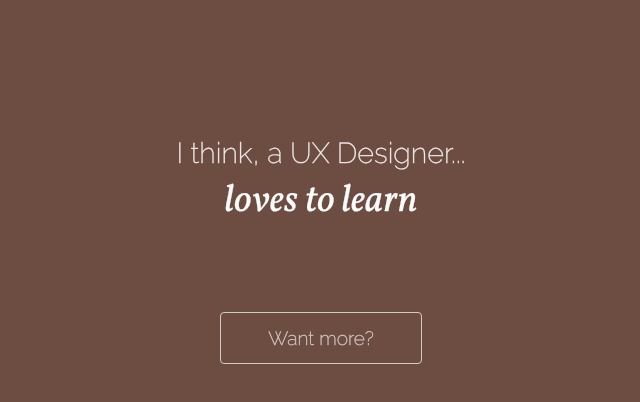
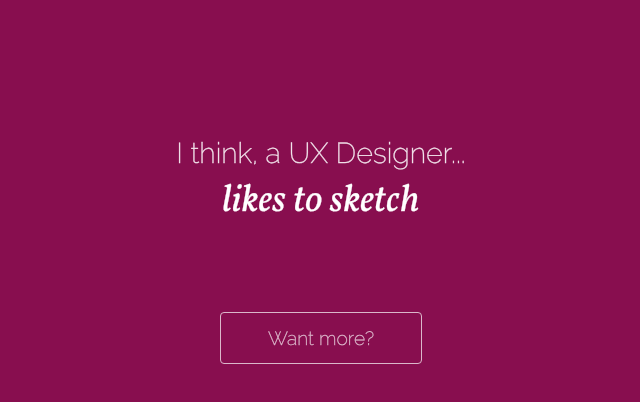
Before and after one commit to auxdesigner/aUXDesigner.com, a plain HTML site: page static/index.html in a window 1280 px wide. Both pictures are taken after a click on the link "Want more?". Shown: the whole page, without its empty margins (319-959 px from the left). Drawn offline with nearby package versions, Linux system fonts and the light colour scheme.

Commit message:
fix color, quote, favicon, font

```diff
--- a/static/script.js
+++ b/static/script.js
@@ -1,12 +1,14 @@
 
 
 $(function(){
+
+
+
 	$(document).ready(function(){
-		words.sort(function(){return Math.round(Math.random())});
-		$('#quote').text(words.pop());
-
-		$('body').addClass(colors.pop());
-
+		var randomColor = colors[j];
+		var randomQuote = words[Math.floor(Math.random() * words.length)];
+		$('body').addClass(randomColor);
+		$('#quote').text(randomQuote);
 		$("#quote").css({ 'marginTop': '-0.2em', 'opacity': '0' });
 		$("#quote").delay(100).animate({
 	    	opacity: "1",
@@ -14,8 +16,8 @@ $(function(){
 	 	}, 300 );
 	});
 
-	var i = 0;
-	var j = -1;
+
+
 	var words = [
 					'never says never',
 					'thinks before she mocks',
@@ -59,7 +61,7 @@ $(function(){
 					'c6'
 
 				];
-
+	var j = Math.floor(Math.random() * colors.length);
 	$('#go').click(function(){
 
 		MagicWand();
@@ -73,8 +75,10 @@ $(function(){
         	opacity: "0",
 		}, 300,
 			function(){
-     			words.sort(function(){return Math.round(Math.random())});
-	         	$('#quote').text(words.pop());
+
+				var randomQuote = words[Math.floor(Math.random() * words.length)];
+				$('#quote').text(randomQuote);
+
 				$("#quote").css({ 'marginTop': '-0.2em' });
 				$("#quote").delay(100).animate({
 		        	opacity: "1",
--- a/static/style.css
+++ b/static/style.css
@@ -8,16 +8,25 @@
 		-webkit-transition: background-color 0.5s ease-in-out;
 		-moz-transition: background-color 0.5s ease-in-out;
     	-o-transition: background-color 0.5s ease-in-out;
+    	font-size:100%;
 	}
 	#box {
 		margin-bottom: 3em; height: 8em;
+	}
+	@font-face {
+	    font-family:"Raleway";
+	    src: url("Raleway-ExtraLight.ttf")
+	}
+	@font-face {
+	    font-family:"Vollkorn";
+	    src: url("Vollkorn-Italic.ttf")
 	}
 	header {
 		font-family: 'Raleway'; font-size:1.8em; color:#fff; margin-bottom: .4em; opacity: .9;
 	}
 
 	#quote {
-		margin-top: 1em; margin-bottom: 2em; color:#fff; font-family: 'Vollkorn'; font-style: italic;
+		margin-top: 1em; margin-bottom: 2em; color:#fff; font-family: 'Vollkorn';
 		font-size:2.4em; line-height: 1; display: block;
 	}
 	a#go {
@@ -36,22 +45,22 @@
 	}
 
 	.c1 {
-		background-color: #6d4c41; /*brown*/
+		background-color: #4285f4; /*blue*/
 	}
 	.c2 {
-		background-color:  #546e7a; /*teal*/
+		background-color: #33AC71; /*green*/
 	}
 	.c3 {
-		background-color: #33AC71; /*green*/
+		background-color: #546e7a; /*teal*/
 	}
 
 	.c4 {
-		background-color: #5E97F6; /*blue*/
+		background-color: #6d4c41; /*brown*/
 	}
 
 	.c5 {
-		 background-color: #673ab7; /*purple*/
+		background-color: #880E4F; /*red*/
 	}
 	.c6 {
-		 background-color: #6d4c41; /**/
+		background-color: #673ab7; /*purple*/
 	}
```
Also changed, not shown: static/Raleway-ExtraLight.ttf (added), static/Vollkorn-Italic.ttf (added), static/favicon.ico.
